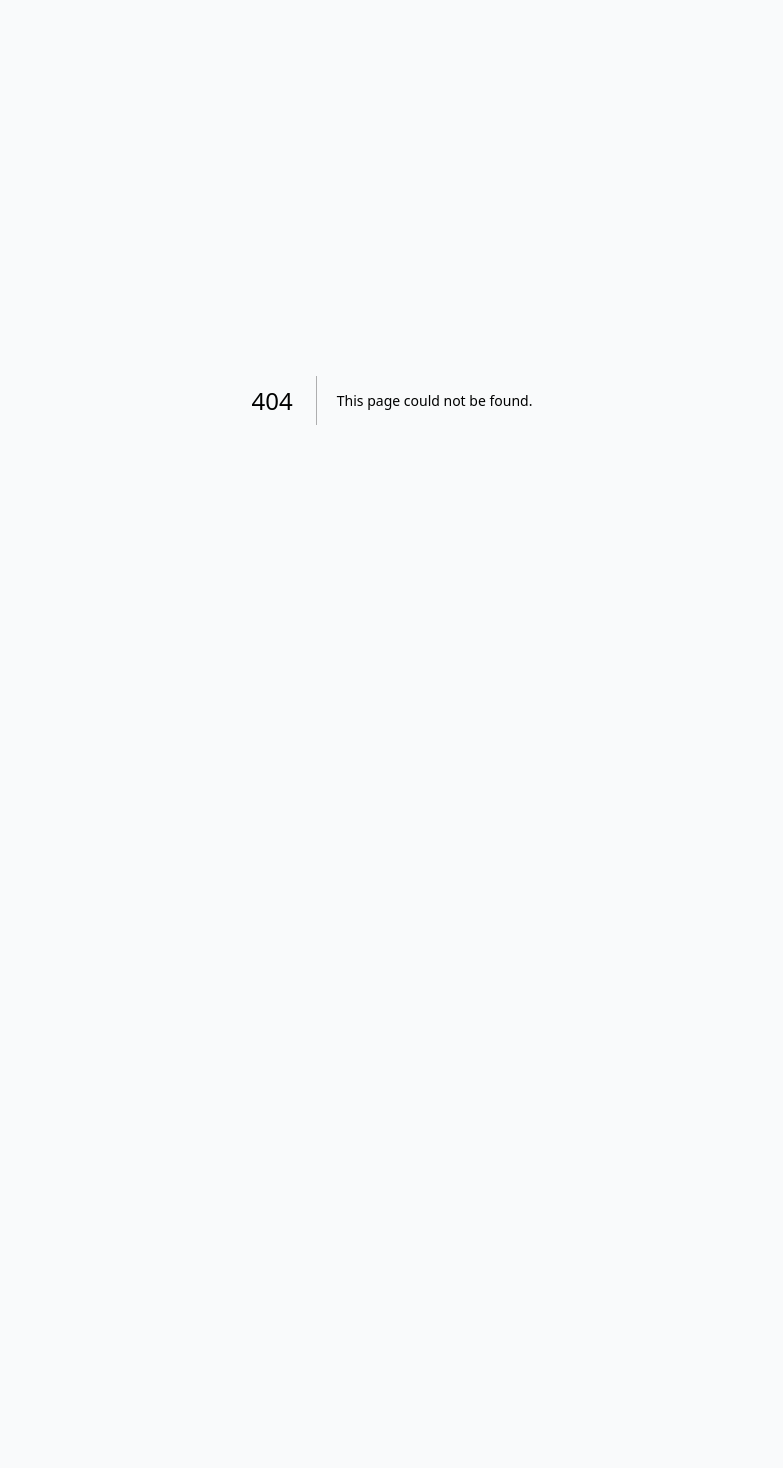
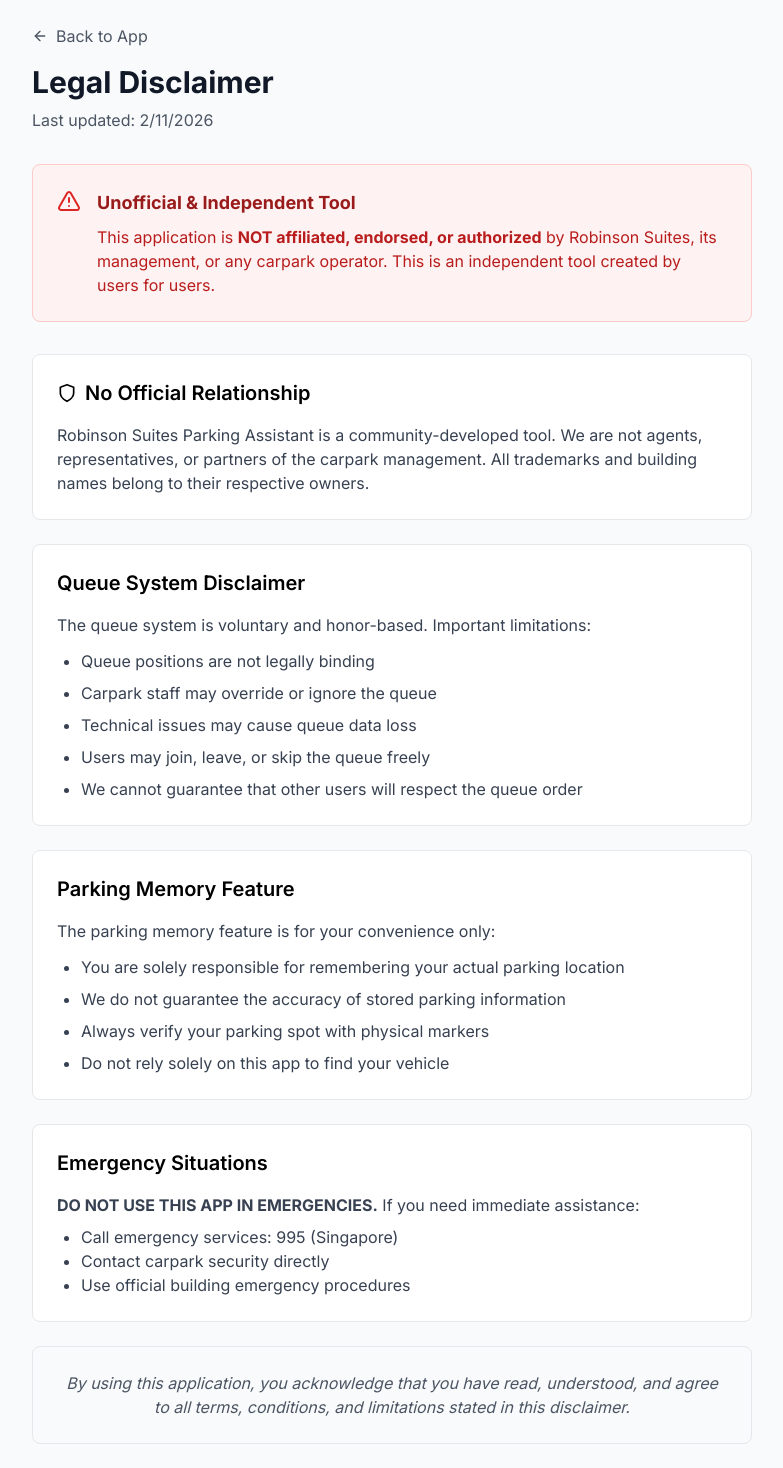
Before and after one commit to cjiajing/robinson-parking, a Next.js app: page /disclaimer in a window 1280 px wide. Before the commit this address had no page. Shown: the whole page, without its empty margins (248-1031 px from the left). Before the commit the page ends 800 px from the top, so only its background shows below. Built offline with nearby package versions, Linux system fonts and the light colour scheme.

Commit message:
Create page.js

```diff
--- /dev/null
+++ b/src/app/disclaimer/page.js
@@ -0,0 +1,93 @@
+'use client';
+
+import Link from 'next/link';
+import { ArrowLeft, AlertTriangle, Shield, Info } from 'lucide-react';
+
+export const dynamic = 'force-dynamic';
+
+export default function DisclaimerPage() {
+  return (
+    <div className="max-w-3xl mx-auto p-6">
+      <header className="mb-8">
+        <Link href="/" className="inline-flex items-center gap-2 text-gray-600 mb-4 hover:text-gray-900">
+          <ArrowLeft className="w-4 h-4" />
+          Back to App
+        </Link>
+        <h1 className="text-3xl font-bold text-gray-900">Legal Disclaimer</h1>
+        <p className="text-gray-600 mt-2">Last updated: {new Date().toLocaleDateString()}</p>
+      </header>
+
+      <div className="bg-red-50 border border-red-200 rounded-lg p-6 mb-8">
+        <div className="flex gap-4">
+          <AlertTriangle className="w-6 h-6 text-red-600 flex-shrink-0" />
+          <div>
+            <h2 className="font-bold text-red-800 text-lg mb-2">Unofficial & Independent Tool</h2>
+            <p className="text-red-700">
+              This application is <strong>NOT affiliated, endorsed, or authorized</strong> by Robinson Suites,
+              its management, or any carpark operator. This is an independent tool created by users for users.
+            </p>
+          </div>
+        </div>
+      </div>
+
+      <div className="space-y-6">
+        <section className="bg-white border rounded-lg p-6">
+          <h2 className="text-xl font-semibold mb-4 flex items-center gap-2">
+            <Shield className="w-5 h-5" /> No Official Relationship
+          </h2>
+          <p className="text-gray-700">
+            Robinson Suites Parking Assistant is a community-developed tool. We are not agents,
+            representatives, or partners of the carpark management. All trademarks and building names
+            belong to their respective owners.
+          </p>
+        </section>
+
+        <section className="bg-white border rounded-lg p-6">
+          <h2 className="text-xl font-semibold mb-4">Queue System Disclaimer</h2>
+          <p className="text-gray-700 mb-3">
+            The queue system is voluntary and honor-based. Important limitations:
+          </p>
+          <ul className="list-disc pl-6 text-gray-700 space-y-2">
+            <li>Queue positions are not legally binding</li>
+            <li>Carpark staff may override or ignore the queue</li>
+            <li>Technical issues may cause queue data loss</li>
+            <li>Users may join, leave, or skip the queue freely</li>
+            <li>We cannot guarantee that other users will respect the queue order</li>
+          </ul>
+        </section>
+
+        <section className="bg-white border rounded-lg p-6">
+          <h2 className="text-xl font-semibold mb-4">Parking Memory Feature</h2>
+          <p className="text-gray-700 mb-3">
+            The parking memory feature is for your convenience only:
+          </p>
+          <ul className="list-disc pl-6 text-gray-700 space-y-2">
+            <li>You are solely responsible for remembering your actual parking location</li>
+            <li>We do not guarantee the accuracy of stored parking information</li>
+            <li>Always verify your parking spot with physical markers</li>
+            <li>Do not rely solely on this app to find your vehicle</li>
+          </ul>
+        </section>
+
+        <section className="bg-white border rounded-lg p-6">
+          <h2 className="text-xl font-semibold mb-4">Emergency Situations</h2>
+          <p className="text-gray-700">
+            <strong>DO NOT USE THIS APP IN EMERGENCIES.</strong> If you need immediate assistance:
+          </p>
+          <ul className="list-disc pl-6 text-gray-700 mt-2">
+            <li>Call emergency services: 995 (Singapore)</li>
+            <li>Contact carpark security directly</li>
+            <li>Use official building emergency procedures</li>
+          </ul>
+        </section>
+
+        <div className="bg-gray-50 border rounded-lg p-6 text-center">
+          <p className="text-gray-600 italic">
+            By using this application, you acknowledge that you have read, understood,
+            and agree to all terms, conditions, and limitations stated in this disclaimer.
+          </p>
+        </div>
+      </div>
+    </div>
+  );
+}
```
